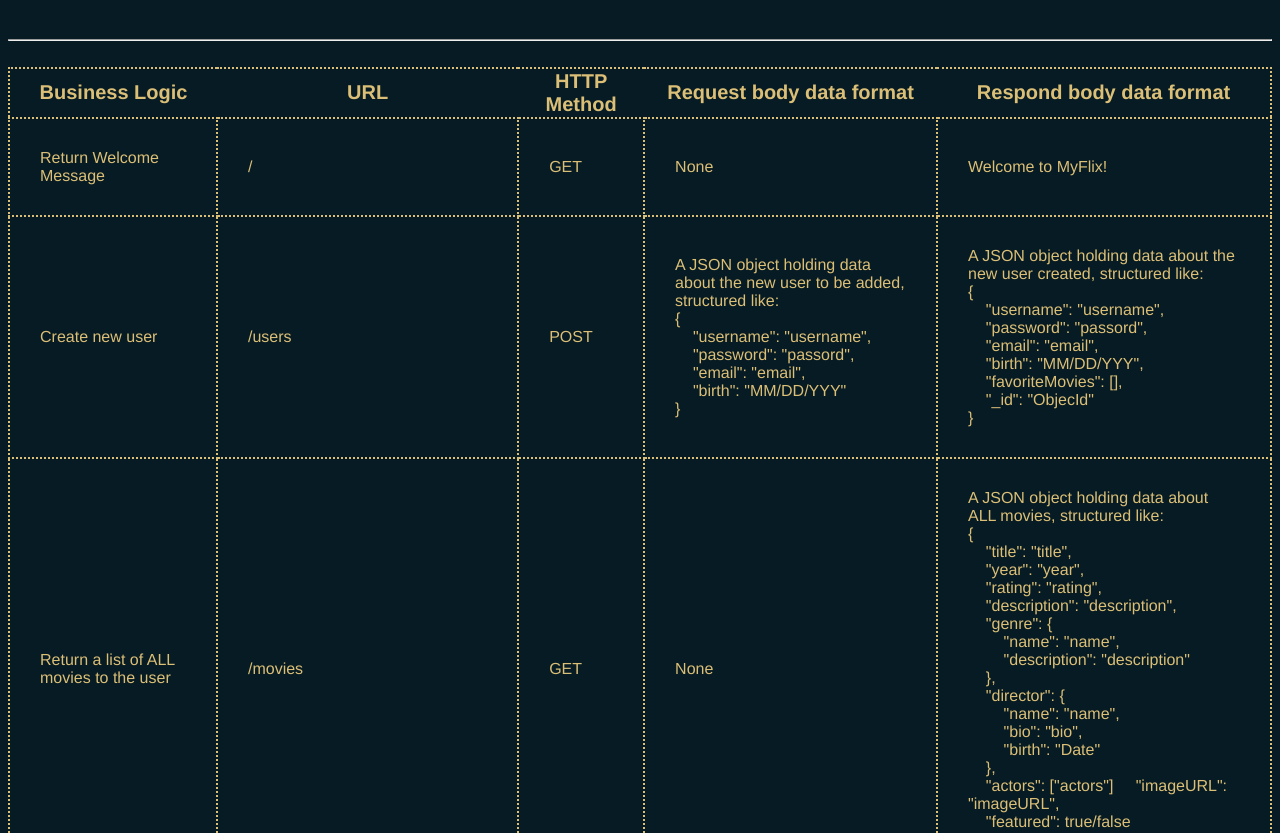
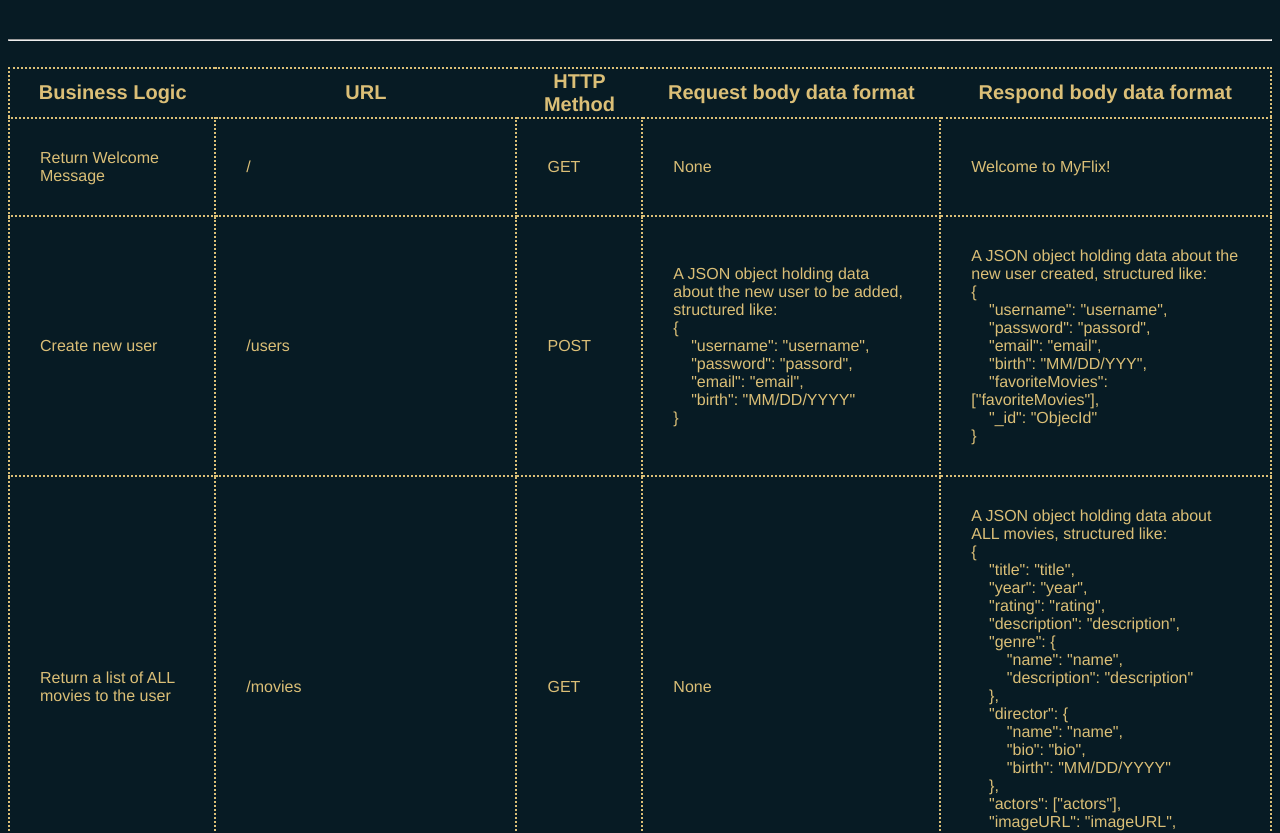
Before and after one commit to stepweaver/movie_api, a website: page public/documentation.html in a window 1280 px wide. Shown: the part 119-952 px from the top of the page. Drawn offline with Linux system fonts and the light colour scheme.

Commit message:
Update documentation.html
proofread and fixed typos

```diff
--- a/public/documentation.html
+++ b/public/documentation.html
@@ -36,7 +36,7 @@
           &nbsp &nbsp "username": "username",<br />
           &nbsp &nbsp "password": "passord",<br />
           &nbsp &nbsp "email": "email",<br />
-          &nbsp &nbsp "birth": "MM/DD/YYY"<br />
+          &nbsp &nbsp "birth": "MM/DD/YYYY"<br />
         }
       </td>
       <td>A JSON object holding data about the new user created, structured like:<br />
@@ -45,7 +45,7 @@
           &nbsp &nbsp "password": "passord",<br />
           &nbsp &nbsp "email": "email",<br />
           &nbsp &nbsp "birth": "MM/DD/YYY",<br />
-          &nbsp &nbsp "favoriteMovies": [],<br />
+          &nbsp &nbsp "favoriteMovies": ["favoriteMovies"],<br />
           &nbsp &nbsp "_id": "ObjecId"<br />
         }
       </td>
@@ -68,9 +68,9 @@
           &nbsp &nbsp "director": {<br />
             &nbsp &nbsp &nbsp &nbsp "name": "name",<br />
             &nbsp &nbsp &nbsp &nbsp "bio": "bio",<br />
-            &nbsp &nbsp &nbsp &nbsp "birth": "Date"<br />
+            &nbsp &nbsp &nbsp &nbsp "birth": "MM/DD/YYYY"<br />
           &nbsp &nbsp },<br />
-          &nbsp &nbsp "actors": ["actors"]
+          &nbsp &nbsp "actors": ["actors"],<br />
           &nbsp &nbsp "imageURL": "imageURL",<br />
           &nbsp &nbsp "featured": true/false<br />
         }
@@ -94,9 +94,10 @@
           &nbsp &nbsp "director": {<br />
             &nbsp &nbsp &nbsp &nbsp "name": "name",<br />
             &nbsp &nbsp &nbsp &nbsp "bio": "bio",<br />
-            &nbsp &nbsp &nbsp &nbsp "birth": "Date"<br />
+            &nbsp &nbsp &nbsp &nbsp "birth": "MM/DD/YYYY"<br />
           &nbsp &nbsp },<br />
           &nbsp &nbsp "imageURL": "imageURL",<br />
+          &nbsp &nbsp "actors": ["actors"],<br />
           &nbsp &nbsp "featured": true/false<br />
         }
       </td>
@@ -125,7 +126,7 @@
           &nbsp &nbsp director: {<br />
             &nbsp &nbsp &nbsp &nbsp "name": "name",<br />
             &nbsp &nbsp &nbsp &nbsp "bio": "bio",<br />
-            &nbsp &nbsp &nbsp &nbsp "birth": "Date"<br />
+            &nbsp &nbsp &nbsp &nbsp "birth": "MM/DD/YYYY"<br />
           &nbsp &nbsp }<br />
         }
       </td>
@@ -140,7 +141,7 @@
           &nbsp &nbsp "_id": "ObjectId",<br />
           &nbsp &nbsp "username": "username",<br />
           &nbsp &nbsp "password": "password",<br />
-          &nbsp &nbsp "birth": "Date",<br />
+          &nbsp &nbsp "birth": "MM/DD/YYYY",<br />
           &nbsp &nbsp "favoriteMovies": ["favoriteMovies"]<br />
         }
       </td>
@@ -180,7 +181,7 @@
         &nbsp &nbsp &nbsp &nbsp "password": hashedPassword,<br />
         &nbsp &nbsp &nbsp &nbsp "email": "email",<br />
         &nbsp &nbsp &nbsp &nbsp "brith": "Date",<br />
-        &nbsp &nbsp &nbsp &nbsp "favoriteMovies": []<br />
+        &nbsp &nbsp &nbsp &nbsp "favoriteMovies": ["favoriteMovies"]<br />
         &nbsp &nbsp },<br />
         &nbsp &nbsp "token": "JWT"<br />
         }
```
